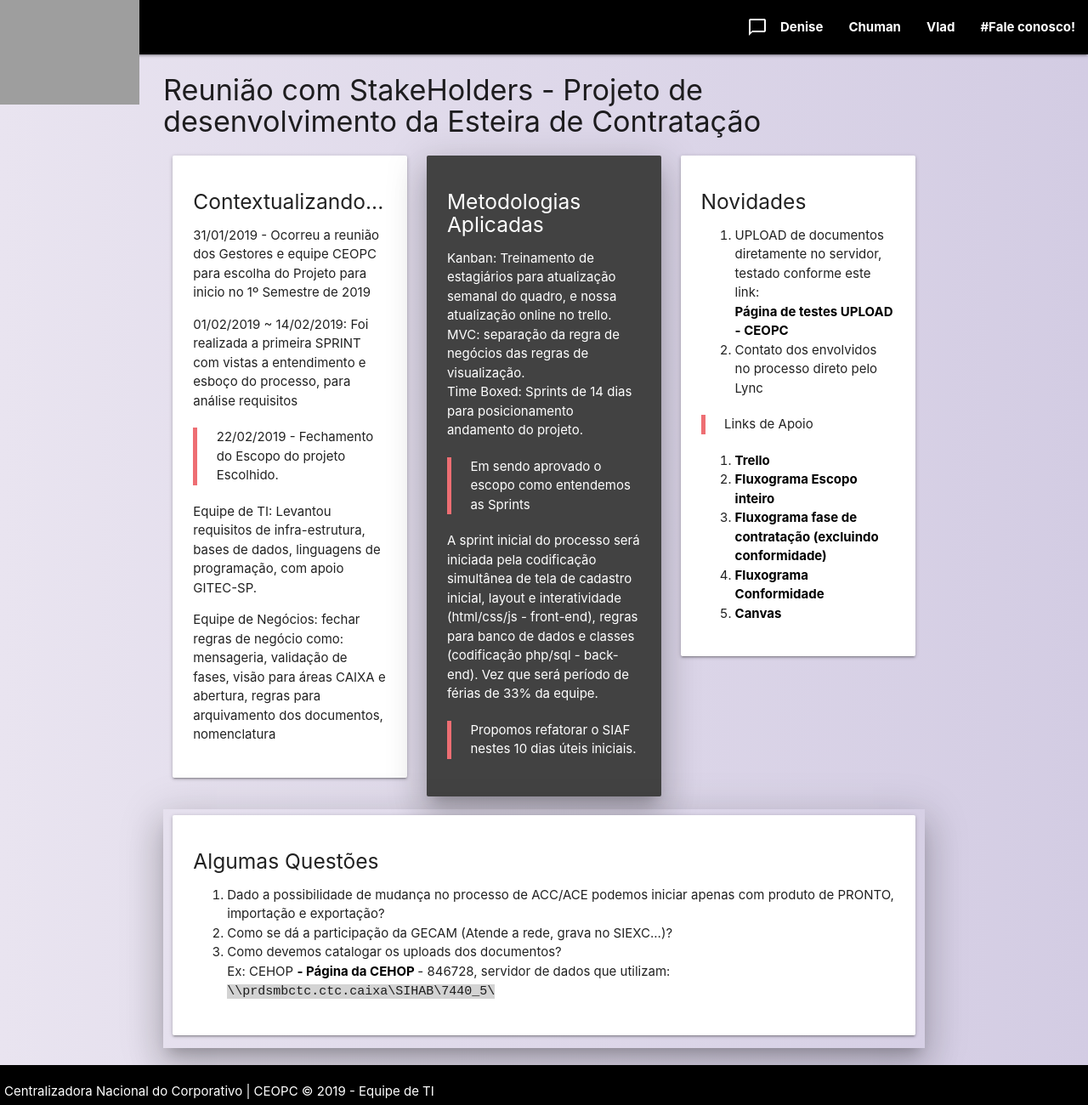
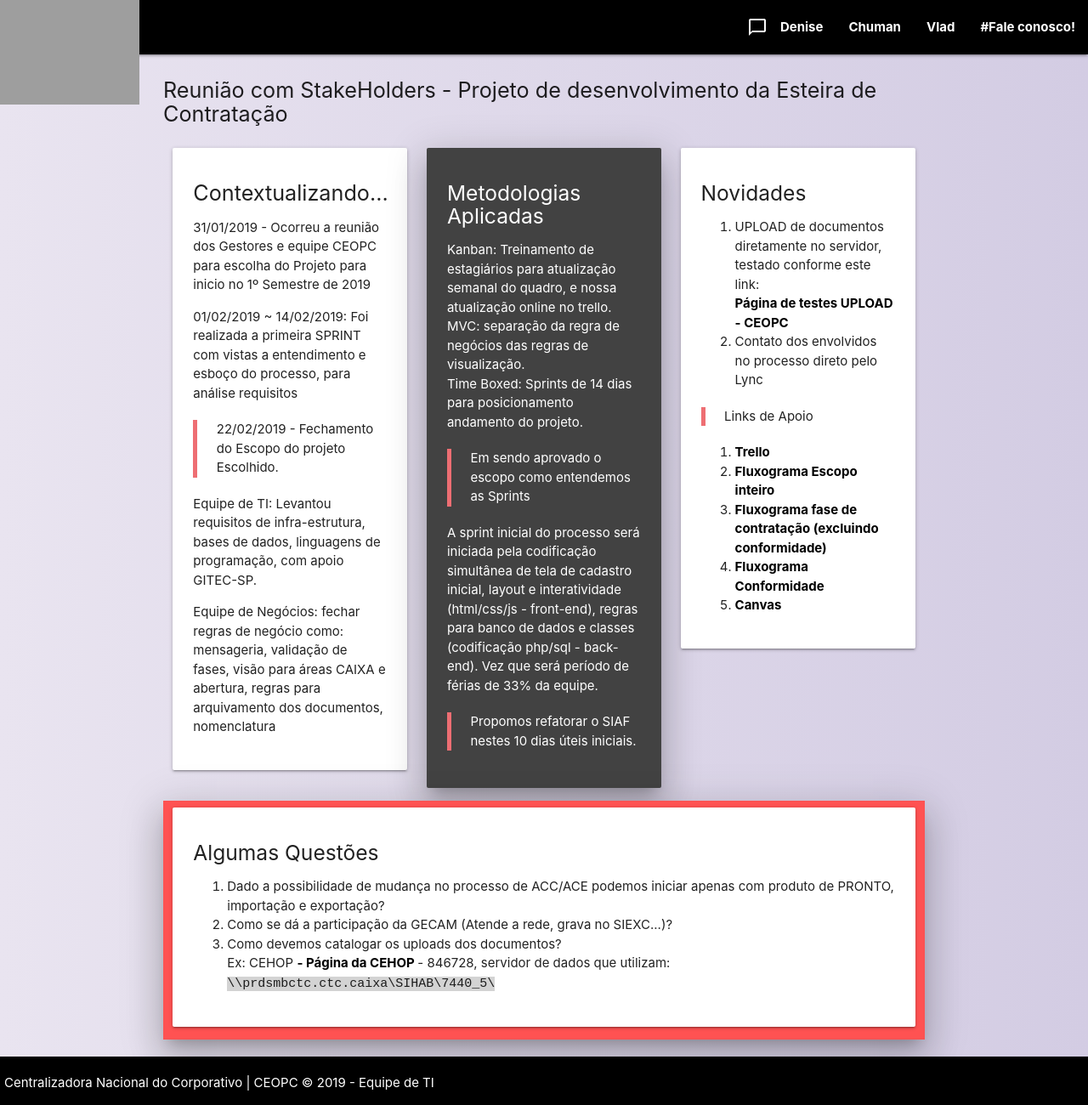
Before and after one commit to vladlemos/fluxo_contratacao, a plain HTML site: page index.html in a window 1280 px wide. Shown: the top 1300 px of the page at 85% size. Drawn offline with nearby package versions, Linux system fonts and the light colour scheme; grey boxes are pictures that could not be loaded.

Commit message:
atualiza

```diff
--- a/index.html
+++ b/index.html
@@ -41,9 +41,9 @@
 
 
 
-	<h4>
+	<h3 class="flow-text">
 		Reunião com StakeHolders - Projeto de desenvolvimento da Esteira de Contratação
-	</h4>
+	</h3>
 
     <div class="row">
 
@@ -51,7 +51,7 @@
             <div class="col s12 m4 ">
                     <div class="card-panel ">
 
-                            <h5 >Contextualizando...</h5>
+                            <h5 class="flow-text"> Contextualizando... </h5>
                                     <p>31/01/2019 - Ocorreu a reunião dos Gestores e equipe CEOPC para escolha do Projeto para inicio no 1º Semestre de 2019</p>
                                     <p>01/02/2019 ~ 14/02/2019: Foi realizada a primeira SPRINT com vistas a entendimento e esboço do processo, para análise requisitos </p>
 
@@ -111,7 +111,7 @@
             </div>
 
 <!-- Perguntas -->
-        <div class="col s12 m12 z-depth-5">
+        <div class="col s12 m12 z-depth-5 red accent-2">
                 <div class="card-panel ">
 
                         <h5>Algumas Questões</h5>
```
